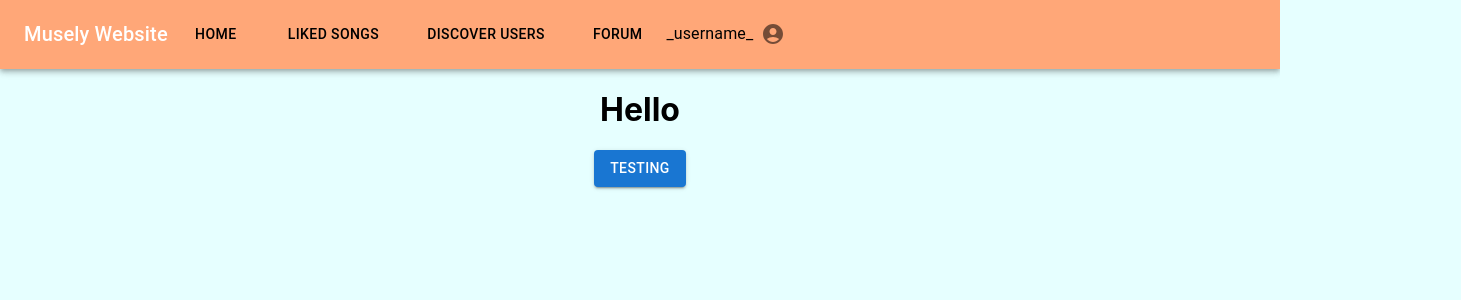
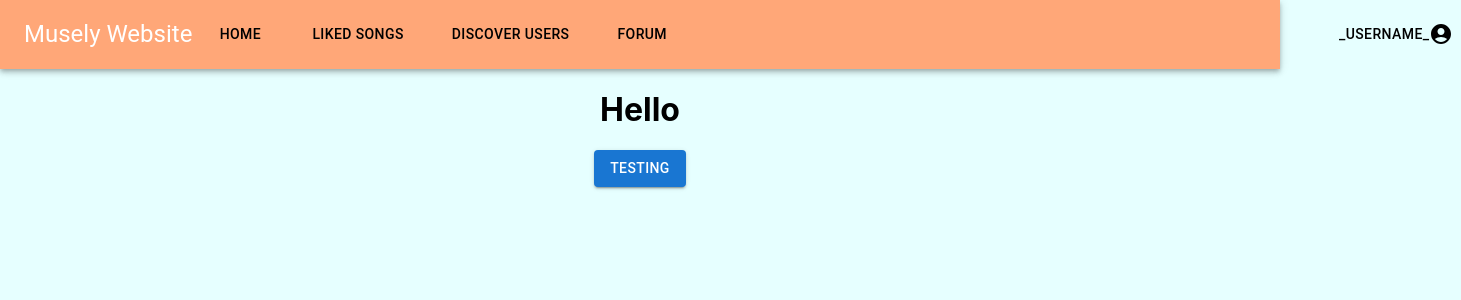
Before and after one commit to yangjus/spotify-proj, a React (Create React App) app in the folder frontend/: page /home in a window 1280 px wide. Shown: the top 300 px of the page, 1461 px wide, since content can reach past the window. Built offline with nearby package versions, Linux system fonts and the light colour scheme.

Commit message:
finished navbar

```diff
--- a/frontend/src/App.js
+++ b/frontend/src/App.js
@@ -5,6 +5,7 @@ import Home from './components/home/Home.js';
 import Login from './components/login/Login.js';
 
 document.title = "Musely - Music You Love";
+document.body.style = 'background: #E6FFFF;';
 
 function App() {
   return (
--- a/frontend/src/components/Navbar.js
+++ b/frontend/src/components/Navbar.js
@@ -1,9 +1,18 @@
-import React from "react";
+import {React, useState} from "react";
 import { Link } from "react-router-dom";
-import {AppBar, Box, Toolbar, Typography, Button, IconButton, Grid} from '@mui/material';
+import {AppBar, Box, Toolbar, Typography, Button, Menu, MenuItem} from '@mui/material';
 import AccountCircleIcon from '@mui/icons-material/AccountCircle';
 
 const Navbar = () => {
+
+    const [anchorEl, setAnchorEl] = useState(null);
+    const open = Boolean(anchorEl);
+    const handleClick = (event) => {
+      setAnchorEl(event.currentTarget);
+    };
+    const handleClose = () => {
+      setAnchorEl(null);
+    };
 
     const linkStyle = {
         margin: "1rem",
@@ -15,7 +24,7 @@ const Navbar = () => {
         <Box sx={{ flexGrow: 1 }}>
             <AppBar position="static">
                 <Toolbar style={{backgroundColor: "#FFA778"}}>
-                    <Typography variant="h6" component="div">
+                    <Typography variant="h5" component="div">
                         Musely Website
                     </Typography>
                     <Link to="/home" style={linkStyle}>
@@ -30,12 +39,17 @@ const Navbar = () => {
                     <Link to="/home" style={linkStyle}>
                         <Button color="inherit">Forum</Button>
                     </Link>
-                    <Typography style={{color: "black"}}>
-                            _username_
-                    </Typography>
-                    <IconButton>
+                    <Button id="basic-button" aria-controls={open ? 'basic-menu' : undefined}
+                        aria-haspopup="true" aria-expanded={open ? 'true' : undefined} onClick={handleClick}
+                        style={{color: "black", position: "relative", left: "80vh"}}>
+                        _username_
                         <AccountCircleIcon/>
-                    </IconButton>
+                    </Button>
+                    <Menu id="basic-menu" anchorEl={anchorEl} open={open}
+                        onClose={handleClose} MenuListProps={{'aria-labelledby': 'basic-button',}}>
+                        <MenuItem onClick={handleClose}>My Profile</MenuItem>
+                        <MenuItem onClick={handleClose}>Logout</MenuItem>
+                    </Menu>
                 </Toolbar>
             </AppBar>
         </Box>
--- a/frontend/src/components/home/Home.js
+++ b/frontend/src/components/home/Home.js
@@ -1,8 +1,6 @@
 import React from 'react';
 import Navbar from '../Navbar.js';
 import Button from '@mui/material/Button';
-
-document.body.style = 'background: #E6FFFF;';
 
 const Home = () => {
     return (
--- a/frontend/src/components/login/Login.js
+++ b/frontend/src/components/login/Login.js
@@ -1,6 +1,6 @@
 import React from 'react'
 import './Login.css';
-import { Box, AppBar, Toolbar, Typography, TextField, Button } from '@mui/material';
+import { Box, AppBar, Toolbar, Typography, Button } from '@mui/material';
 
 const AUTH_URL = "https://accounts.spotify.com/authorize?client_id=8b945ef10ea24755b83ac50cede405a0&response_type=code&redirect_uri=http://localhost:3000&scope=streaming%20user-read-email%20user-read-private%20user-library-read%20user-library-modify%20user-read-playback-state%20user-modify-playback-state"
 
@@ -9,14 +9,13 @@ export default function Login() {
     <div className="Login">
     <Box sx={{ flexGrow: 1 }}>
         <AppBar position="static">
-            <Toolbar>
-                <Typography variant="h6" component="div">
+            <Toolbar style={{backgroundColor: "#FFA778"}}>
+                <Typography variant="h6" component="div" style={{color: 'black'}}>
                     Musely Website
                 </Typography>
             </Toolbar>
         </AppBar>
     </Box>
-
     <div className="LoginLabel">
       <Typography variant="h4" component="div">
           Login
```
Also changed, not shown: 1 other file (tests, documents, lock files or other folders).
